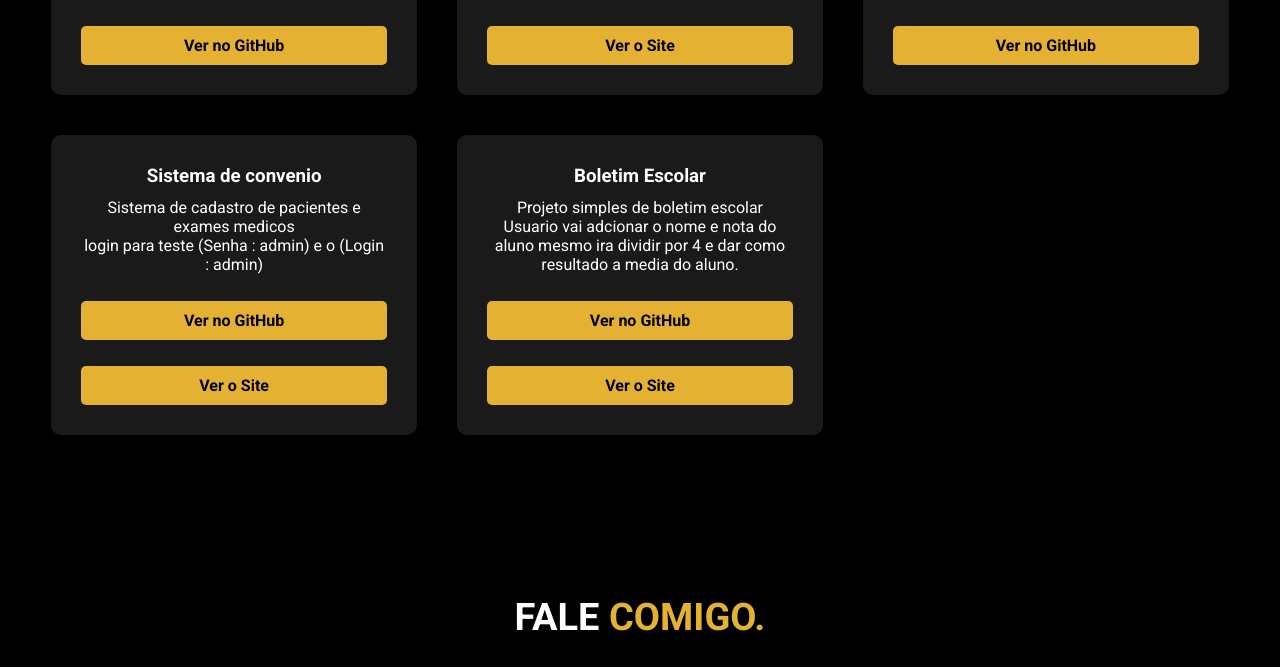
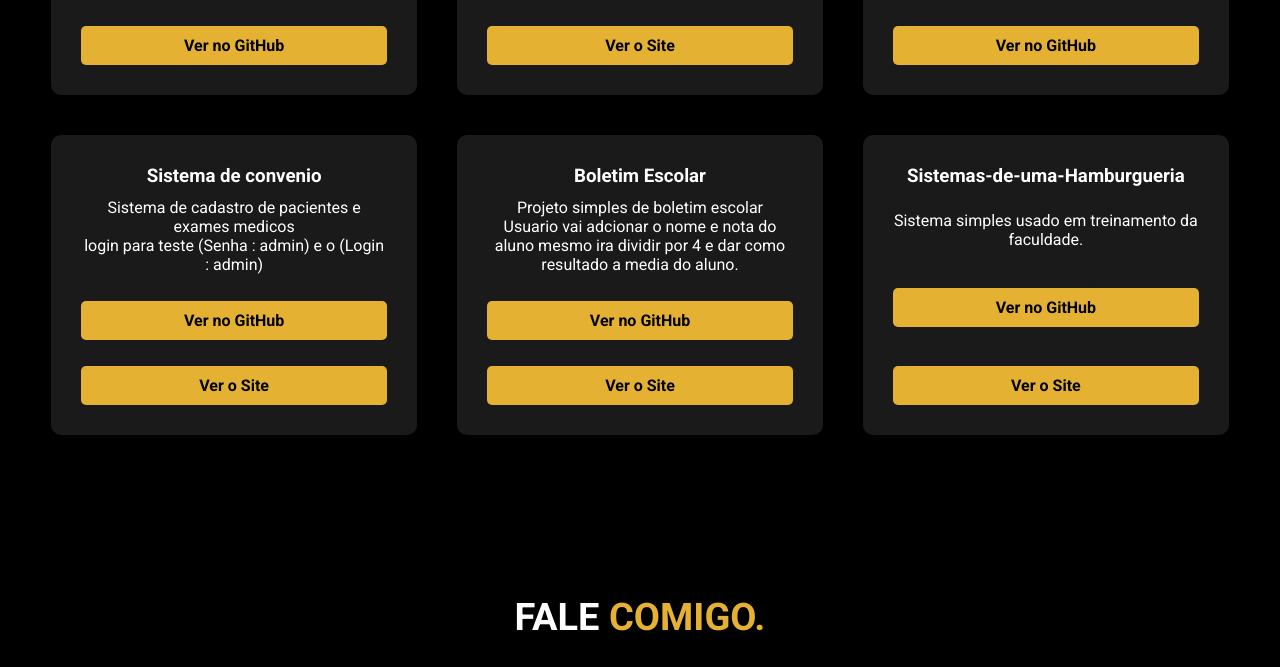
Before and after one commit to CarvalhoSystems/portfolio, a plain HTML site: page index.html in a window 1280 px wide. Shown: the part 2420-3087 px from the top of the page. Drawn offline with nearby package versions, Linux system fonts and the light colour scheme.

Commit message:
novos projeto
projeto add

hamburgueria

```diff
--- a/index.html
+++ b/index.html
@@ -7,11 +7,11 @@
     <meta name="description" content="Carvalho Systems - Portfólio de Web Design e Desenvolvimento">
 
     <!-- Favicon -->
-    <link rel="icon" href="favicon.icon" type="image/x-icon">
-    <link rel="apple-touch-icon" sizes="180x180" href="/apple-touch-icon.png">
-    <link rel="icon" type="image/png" sizes="32x32" href="/favicon-32x32.png">
-    <link rel="icon" type="image/png" sizes="16x16" href="/favicon-16x16.png">
-    <link rel="manifest" href="/site.webmanifest">
+<link rel="icon" type="image/png" href="src\img\favicon-96x96.png" sizes="96x96" />
+<link rel="icon" type="imagem/svg+xml" href="/favicon.svg" />
+<link rel="ícone do atalho" href="/favicon.ico" />
+<link rel="apple-touch-icon" sizes="180x180" href="/apple-touch-icon.png" />
+<link rel="manifest" href="/site.webmanifest" />
 
     <!-- Google Fonts & Bootstrap Icons -->
     <link rel="preconnect" href="https://fonts.googleapis.com">
@@ -148,6 +148,12 @@
                     <a href="https://github.com/CarvalhoSystems/Boletim-Escolar" target="_blank">Ver no GitHub</a>
                     <a href="https://CarvalhoSystems.github.io/Boletim-Escolar/" target="_blank">Ver o Site</a>
                 </div>
+                 <div class="projeto-box">
+                    <h3>Sistemas-de-uma-Hamburgueria</h3>
+                    <p>Sistema simples usado em treinamento da faculdade.</p>
+                    <a href="https://github.com/CarvalhoSystems/hamburgueria" target="_blank">Ver no GitHub</a>
+                    <a href="https://carvalhosystems.github.io/Hamburgueria" target="_blank">Ver o Site</a>
+                </div>
         </div>
     </section>
 
```
Also changed, not shown: src/img/apple-touch-icon.png (added), src/img/favicon-96x96.png (added), src/img/favicon.ico (added), src/img/favicon.svg (added), src/img/site.webmanifest (added), src/img/web-app-manifest-192x192.png (added), src/img/web-app-manifest-512x512.png (added).
